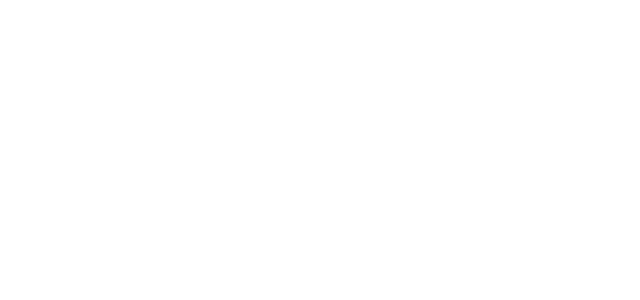
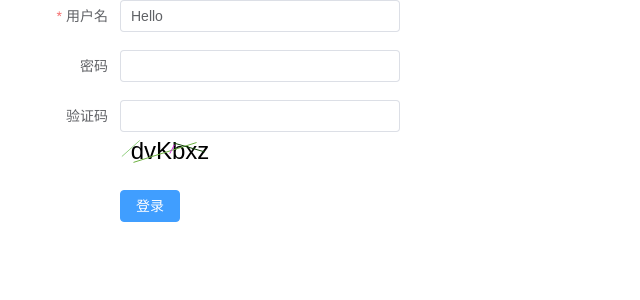
Before and after one commit to LetMeShine/online-work, a Vue app: page /#/login in a window 1280 px wide. Before the commit this address had no page. Shown: the top 300 px of the page, without its empty margins (0-640 px from the left). Built offline with nearby package versions, Linux system fonts and the light colour scheme.

Commit message:
【功能新增】     验证码功能完成

```diff
--- /dev/null
+++ b/src/components/login/container/index.vue
@@ -0,0 +1,227 @@
+<template>
+    <div class="login-container">
+        <el-form
+            ref="ruleFormRef"
+            :model="ruleForm"
+            :rules="rules"
+            label-width="120px"
+            class="demo-ruleForm"
+            :size="formSize"
+            status-icon
+        >
+            <el-form-item label="用户名" prop="name">
+                <el-input v-model="ruleForm.name" />
+            </el-form-item>
+            <el-form-item label="密码" prop="password">
+                <el-input v-model="ruleForm.password" />
+            </el-form-item>
+            <el-form-item label="验证码" prop="Code">
+                <el-input v-model="ruleForm.code" />
+                <canvas
+                    @click="drawCaptcha()"
+                    id="captchaCanvas"
+                    width="100"
+                    height="40"
+                ></canvas>
+            </el-form-item>
+            <el-form-item>
+                <el-button type="primary" @click="submitForm(ruleFormRef)">
+                    登录
+                </el-button>
+            </el-form-item>
+        </el-form>
+    </div>
+</template>
+
+<script lang="ts" setup>
+import { reactive, ref } from "vue";
+import type { FormInstance, FormRules } from "element-plus";
+import { nextTick } from "vue";
+
+interface RuleForm {
+    name: string;
+    region: string;
+    count: string;
+    date1: string;
+    date2: string;
+    delivery: boolean;
+    type: string[];
+    resource: string;
+    desc: string;
+}
+
+const formSize = ref("default");
+const ruleFormRef = ref<FormInstance>();
+const ruleForm = reactive<RuleForm>({
+    name: "Hello",
+    region: "",
+    count: "",
+    date1: "",
+    date2: "",
+    delivery: false,
+    type: [],
+    resource: "",
+    desc: "",
+});
+
+const rules = reactive<FormRules<RuleForm>>({
+    name: [
+        {
+            required: true,
+            message: "Please input Activity name",
+            trigger: "blur",
+        },
+        { min: 3, max: 5, message: "Length should be 3 to 5", trigger: "blur" },
+    ],
+    region: [
+        {
+            required: true,
+            message: "Please select Activity zone",
+            trigger: "change",
+        },
+    ],
+    count: [
+        {
+            required: true,
+            message: "Please select Activity count",
+            trigger: "change",
+        },
+    ],
+    date1: [
+        {
+            type: "date",
+            required: true,
+            message: "Please pick a date",
+            trigger: "change",
+        },
+    ],
+    date2: [
+        {
+            type: "date",
+            required: true,
+            message: "Please pick a time",
+            trigger: "change",
+        },
+    ],
+    type: [
+        {
+            type: "array",
+            required: true,
+            message: "Please select at least one activity type",
+            trigger: "change",
+        },
+    ],
+    resource: [
+        {
+            required: true,
+            message: "Please select activity resource",
+            trigger: "change",
+        },
+    ],
+    desc: [
+        {
+            required: true,
+            message: "Please input activity form",
+            trigger: "blur",
+        },
+    ],
+});
+
+const submitForm = async (formEl: FormInstance | undefined) => {
+    validateCaptcha();
+    if (!formEl) return;
+    await formEl.validate((valid, fields) => {
+        if (valid) {
+            console.log("submit!");
+        } else {
+            console.log("error submit!", fields);
+        }
+    });
+};
+// 生成验证码
+const drawCaptcha = () => {
+    const canvas = document.getElementById("captchaCanvas");
+    const ctx = canvas.getContext("2d");
+
+    // 清除之前的绘制
+    ctx.clearRect(0, 0, canvas.width, canvas.height);
+
+    // 定义验证码字符集
+    const chars =
+        "ABCDEFGHIJKLMNOPQRSTUVWXYZabcdefghijklmnopqrstuvwxyz0123456789";
+
+    // 生成随机验证码字符串
+    let captcha = "";
+    for (let i = 0; i < 6; i++) {
+        captcha += chars[Math.floor(Math.random() * chars.length)];
+    }
+
+    // 设置字体样式
+    ctx.font = "24px Arial";
+    ctx.textAlign = "center";
+    ctx.textBaseline = "middle";
+
+    // 绘制验证码字符串
+    ctx.fillText(captcha, canvas.width / 2, canvas.height / 2);
+
+    // （可选）添加干扰线条
+    for (let i = 0; i < 4; i++) {
+        ctx.strokeStyle = `rgb(${Math.random() * 255}, ${
+            Math.random() * 255
+        }, ${Math.random() * 255})`;
+        ctx.beginPath();
+        ctx.moveTo(Math.random() * canvas.width, Math.random() * canvas.height);
+        ctx.lineTo(Math.random() * canvas.width, Math.random() * canvas.height);
+        ctx.stroke();
+    }
+
+    // 将验证码存储在全局变量中以便验证
+    window.generatedCaptcha = captcha;
+};
+function validateCaptcha() {
+    const userInput = document
+        .getElementById("captchaInput")
+        .value.toUpperCase();
+    const generatedCaptcha = window.generatedCaptcha || "";
+
+    if (userInput === generatedCaptcha) {
+        alert("验证码正确！");
+    } else {
+        alert("验证码错误，请重试。");
+        drawCaptcha(); // 重新生成验证码
+    }
+}
+nextTick().then(() => {
+    drawCaptcha();
+});
+</script>
+
+<style scoped lang="less">
+.login-container {
+    width: 400px;
+    height: 100%;
+    .node-container {
+        display: flex;
+        .node-name {
+            margin: 10px 12px;
+            p {
+                border: 2px solid green;
+                border-radius: 8px;
+                padding: 4px 12px;
+                cursor: pointer;
+                &:hover {
+                    color: green;
+                    background-color: rgb(223, 247, 225);
+                }
+            }
+            .active {
+                color: green;
+                background-color: rgb(223, 247, 225);
+            }
+        }
+    }
+    .node-info-contianer {
+        height: calc(100% - 52px);
+    }
+}
+</style>
--- a/src/router/index.ts
+++ b/src/router/index.ts
@@ -21,6 +21,11 @@ const routes = [
         name: 'WorkStep',
         component: () => import('@/components/work-step/container/index.vue')
     },
+    {
+        path: '/login',
+        name: 'login',
+        component: () => import('@/components/login/container/index.vue')
+    },
 ]
 routerData.forEach(item => {
     // 此处push进去的格式需要和原先的字段（前面静态的路由）保持一致
```
Also changed, not shown: 1 other file (tests, documents, lock files or other folders).
